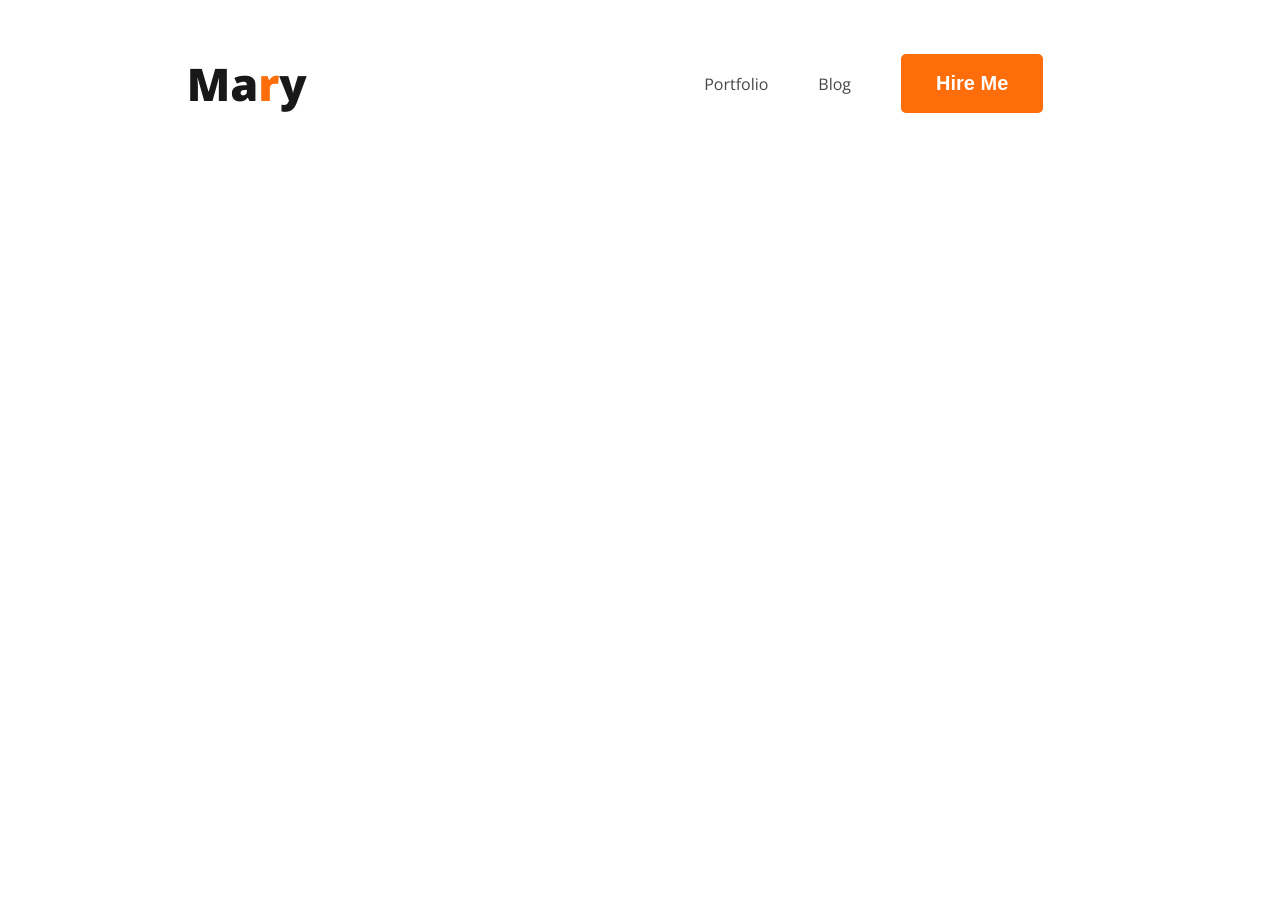
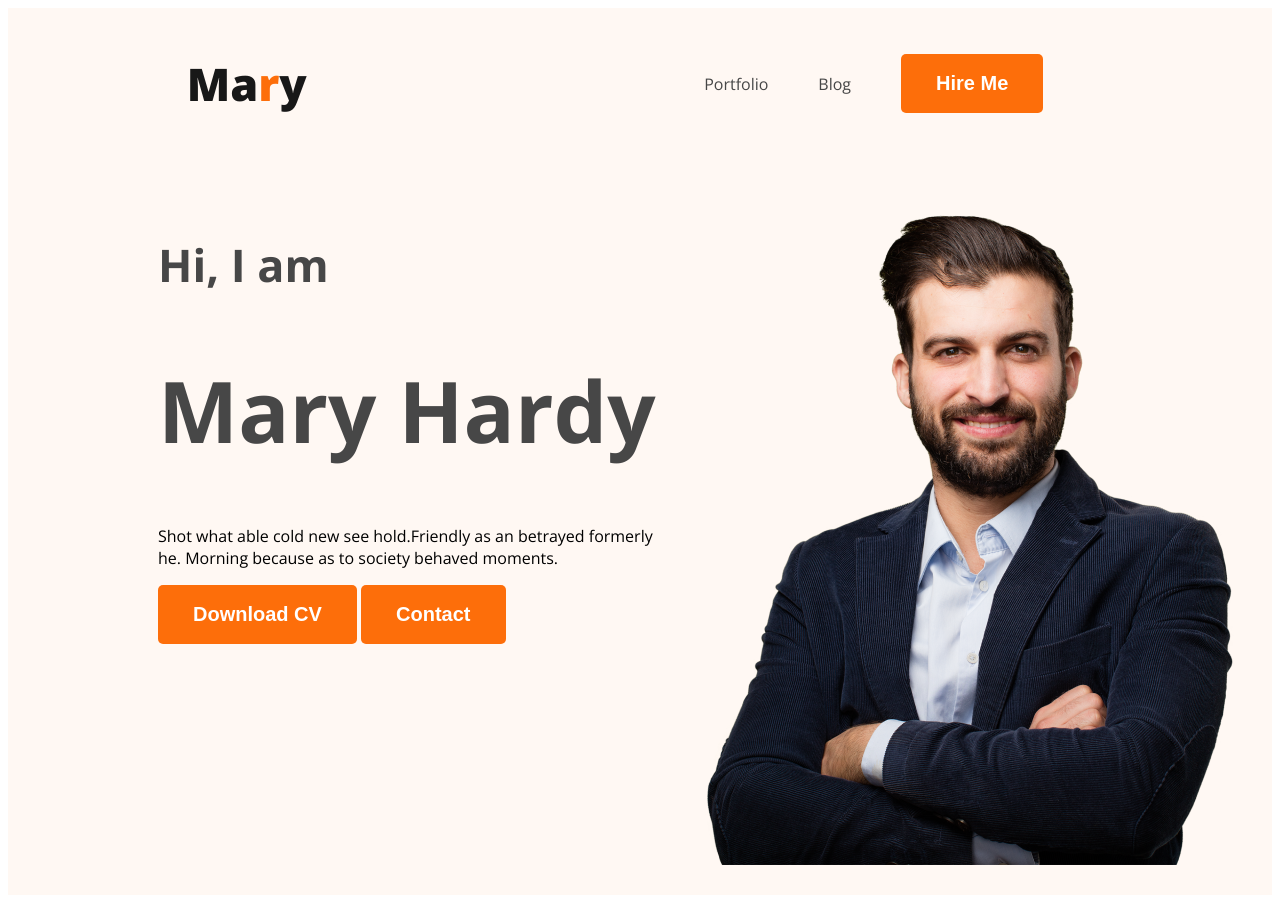
Before and after one commit to Taysir3/developer-portfolio, a plain HTML site: page index.html in a window 1280 px wide. Before the commit the page ends 800 px from the top, so only its background shows below. Drawn offline with nearby package versions, Linux system fonts and the light colour scheme.

Commit message:
4th commit

```diff
--- a/index.html
+++ b/index.html
@@ -10,7 +10,7 @@
     <link rel="stylesheet" href="styles/index.css">
 </head>
 <body>
-    <header>
+    <header class="header">
         <nav>
         <h3 class="webtitle">Ma<span class="titlercol">r</span>y</h3>
             <ul>
@@ -19,6 +19,16 @@
                 <li><Button class="hbtn">Hire Me</Button></li>
             </ul>
         </nav>
+        <div class="banner">
+            <div>
+                <h3 class="himh">Hi, I  am</h3>
+                <h1 class="headmh">Mary Hardy</h1>
+                <p>Shot what able cold new see hold.Friendly as an betrayed formerly he. Morning because as to society behaved moments.</p>
+                <button class="hbtn">Download CV</button>
+                <button class="hbtn">Contact</button>
+            </div>
+            <img class="hardypic" src="images/hardy.png" alt="">
+        </div>
     </header>
     <main>
 
--- a/styles/index.css
+++ b/styles/index.css
@@ -37,3 +37,26 @@ nav a{
     font-weight: 700;
     padding: 18px 35px;
 }
+
+/* header related styles */
+.header{
+    background-color: #FFF8F3;
+}
+.banner{
+    padding: 30px 30px 30px 150px;
+    display: flex;
+}
+.himh{
+    color: #474747;
+    font-size: 45px;
+    font-weight: 600;
+}
+.headmh{
+    color: #474747;
+    font-size: 85px;
+    font-weight: 700;
+}
+.banner .hardypic{
+    width: 584px;
+    height: 676px;
+}
```
